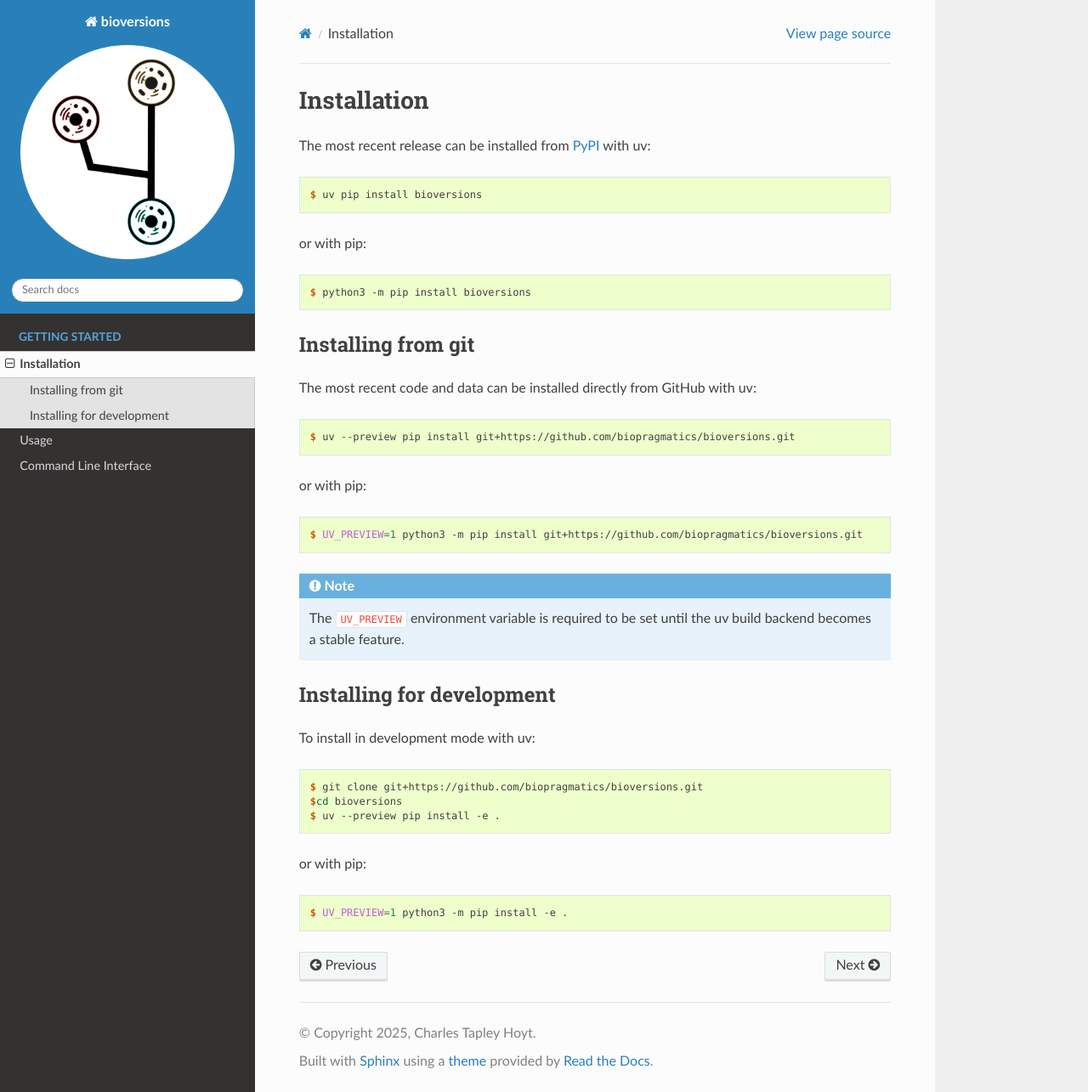
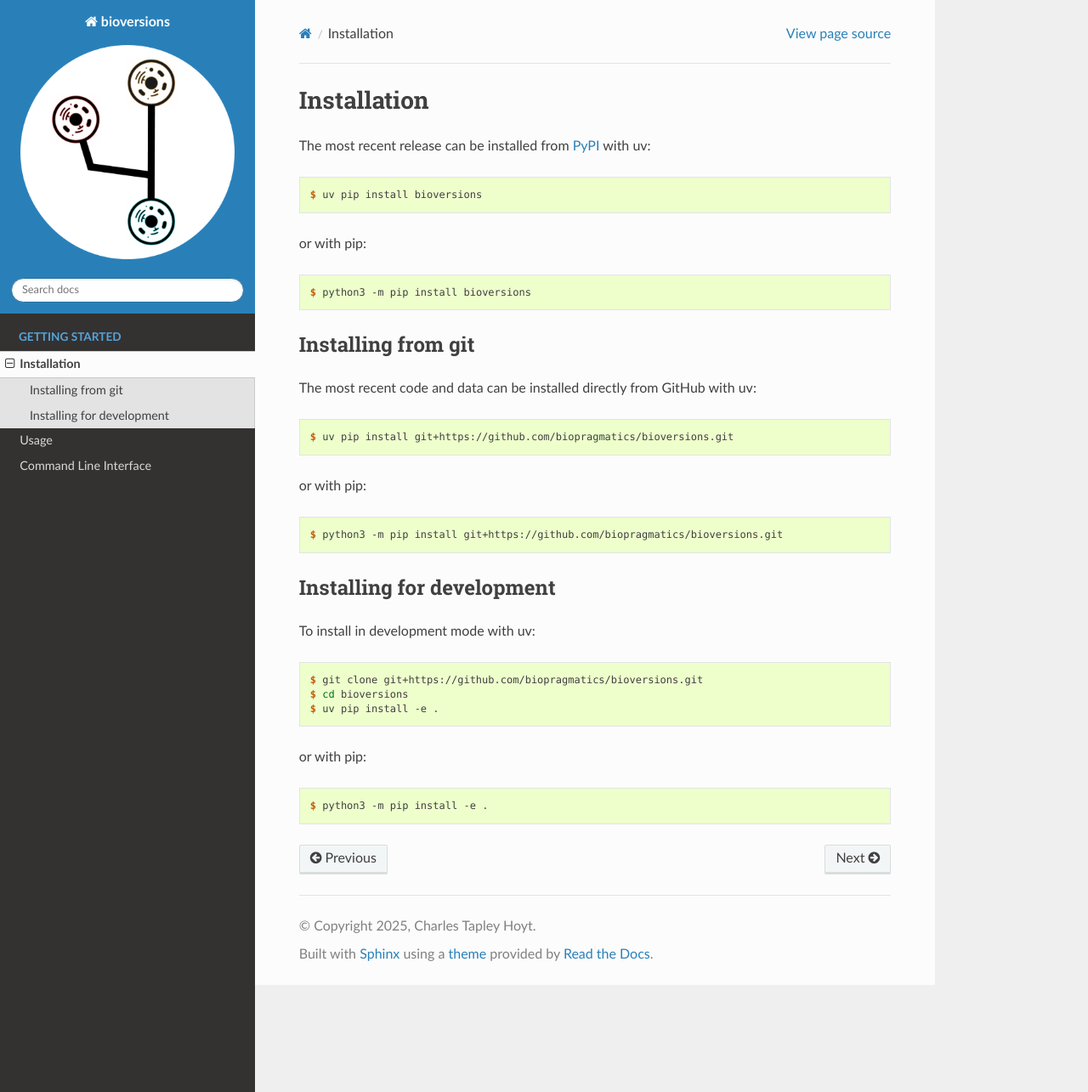
Before and after one commit to biopragmatics/bioversions, a Sphinx documentation site: the page built from docs/source/installation.rst, in a window 1280 px wide and 1285 px high. Shown: the whole window at 85% size. Built offline with Sphinx 7.4.7 and the Read the Docs theme 3.1.0, drawn with Linux system fonts in a browser that asks for light colours.

Commit message:
Update installation.rst

```diff
--- a/docs/source/installation.rst
+++ b/docs/source/installation.rst
@@ -1,7 +1,8 @@
 Installation
 ============
-The most recent release can be installed from
-`PyPI <https://pypi.org/project/bioversions>`_ with uv:
+
+The most recent release can be installed from `PyPI
+<https://pypi.org/project/bioversions>`_ with uv:
 
 .. code-block:: console
 
@@ -15,35 +16,32 @@ or with pip:
 
 Installing from git
 -------------------
+
 The most recent code and data can be installed directly from GitHub with uv:
 
 .. code-block:: console
 
-    $ uv --preview pip install git+https://github.com/biopragmatics/bioversions.git
+    $ uv pip install git+https://github.com/biopragmatics/bioversions.git
 
 or with pip:
 
 .. code-block:: console
 
-    $ UV_PREVIEW=1 python3 -m pip install git+https://github.com/biopragmatics/bioversions.git
-
-.. note::
-
-    The ``UV_PREVIEW`` environment variable is required to be
-    set until the uv build backend becomes a stable feature.
+    $ python3 -m pip install git+https://github.com/biopragmatics/bioversions.git
 
 Installing for development
 --------------------------
+
 To install in development mode with uv:
 
 .. code-block:: console
 
     $ git clone git+https://github.com/biopragmatics/bioversions.git
-    $cd bioversions
-    $ uv --preview pip install -e .
+    $ cd bioversions
+    $ uv pip install -e .
 
 or with pip:
 
 .. code-block:: console
 
-    $ UV_PREVIEW=1 python3 -m pip install -e .
+    $ python3 -m pip install -e .
```
